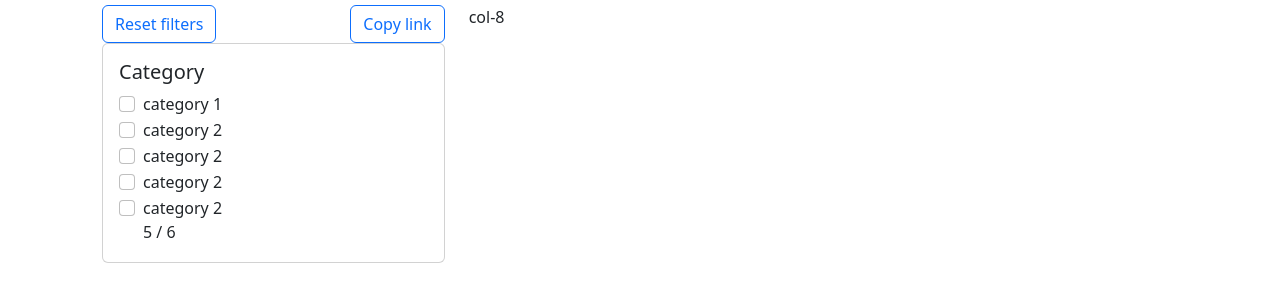
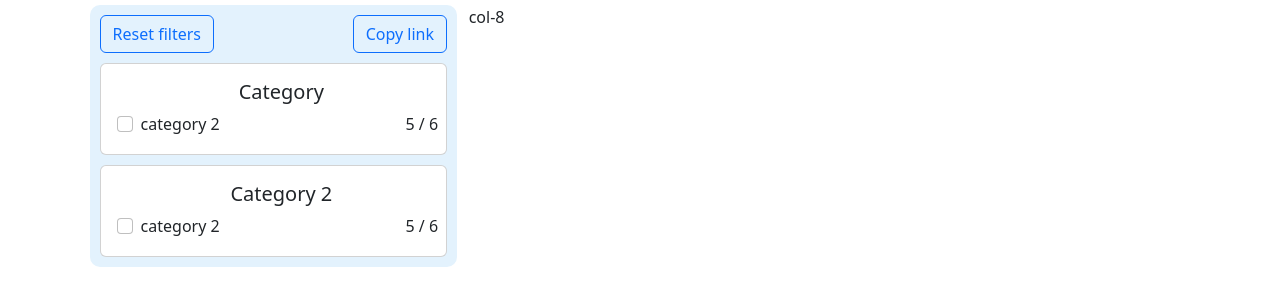
Before and after one commit to Syarguk/online-store, a website built with webpack: page src/index.html in a window 1280 px wide. Shown: the part 73-378 px from the top of the page. Built offline with nearby package versions, Linux system fonts and the light colour scheme.

Commit message:
feat: add navbar + category filter

```diff
--- a/src/global.scss
+++ b/src/global.scss
@@ -1,2 +1,3 @@
 @import './styles/colors';
 @import './styles/header';
+@import './styles/navbar';
--- a/src/index.html
+++ b/src/index.html
@@ -34,45 +34,19 @@
     <div class="row m-2">
 
       <div class="col-4" id="filters">
+
 <div class="d-flex justify-content-between flex-wrap">
         <button type="button" class="btn btn-outline-primary">Reset filters</button>
         <button type="button" class="btn btn-outline-primary">Copy link</button>
       </div>
 
       <div class="card">
-        <div class="card-body">
-          <h5 class="card-title">Category</h5>
-          <div class="form-check">
-            <input class="form-check-input" type="checkbox" value="prod1" id="prod1">
-            <label class="form-check-label" for="prod1">
-              category 1
-            </label>
-          </div>
-
-          <div class="form-check">
+        <div class="card-body pe-0">
+          <h5 class="card-title text-center">Category</h5>
+          <div class="check-form">
+          <div class="form-check me-2">
             <input class="form-check-input" type="checkbox" value="prod1" id="prod2">
-            <label class="form-check-label" for="prod2">
-              category 2
-            </label>
-          </div>
-
-          <div class="form-check">
-            <input class="form-check-input" type="checkbox" value="prod1" id="prod2">
-            <label class="form-check-label" for="prod2">
-              category 2
-            </label>
-          </div>
-
-          <div class="form-check">
-            <input class="form-check-input" type="checkbox" value="prod1" id="prod2">
-            <label class="form-check-label" for="prod2">
-              category 2
-            </label>
-          </div>
-
-
-          <form class="form-check">
-            <input class="form-check-input" type="checkbox" value="prod1" id="prod2">
+            <div class="d-flex justify-content-between">
             <label class="form-check-label" for="prod2">
               category 2
             </label>
@@ -81,9 +55,34 @@
               <span>/</span>
               <span>6</span>
             </div>
-          </form>
+          </div>
 
+        </div>
 
+        </div>
+        </div>
+      </div>
+
+      <div class="card">
+        <div class="card-body pe-0">
+          <h5 class="card-title text-center">Category 2</h5>
+          <div class="check-form">
+          <div class="form-check me-2">
+            <input class="form-check-input" type="checkbox" value="prod1" id="prod2">
+            <div class="d-flex justify-content-between">
+            <label class="form-check-label" for="prod2">
+              category 2
+            </label>
+            <div class="filter-count">
+              <span>5</span>
+              <span>/</span>
+              <span>6</span>
+            </div>
+          </div>
+
+        </div>
+
+        </div>
         </div>
       </div>
 
--- a/src/styles/_colors.scss
+++ b/src/styles/_colors.scss
@@ -1,3 +1,4 @@
 $main: white;
 $contrast: black;
 $border: royalblue;
+$nav:  #e3f2fd;
--- /dev/null
+++ b/src/styles/_navbar.scss
@@ -0,0 +1,28 @@
+#filters {
+  display: flex;
+  flex-direction: column;
+  gap: 10px;
+  background-color: $nav;
+  padding: 0.6rem;
+  border-radius: 10px;
+}
+
+.check-form {
+  max-height: 100px;
+  overflow-x: hidden;
+  overflow-y: auto;
+}
+
+::-webkit-scrollbar {
+  width: 10px;
+}
+
+::-webkit-scrollbar-thumb {
+  background-color: $border;
+  border-radius: 20px;
+  border: 2px solid $nav;
+}
+
+::-webkit-scrollbar-track {
+  background: $nav;
+}
```
